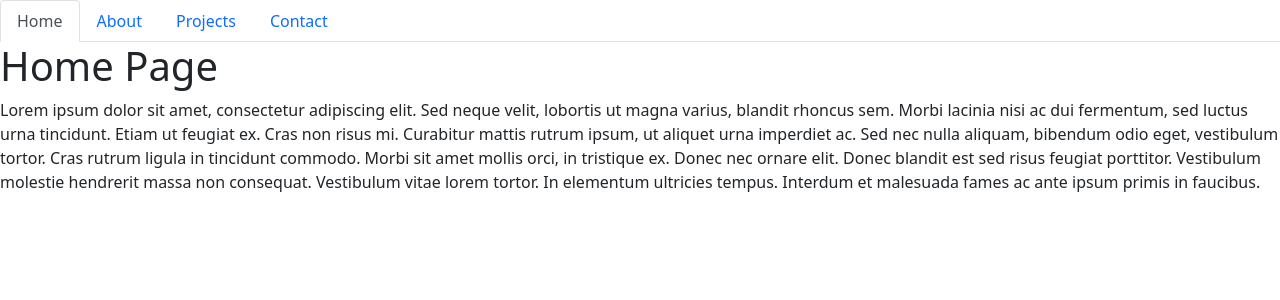
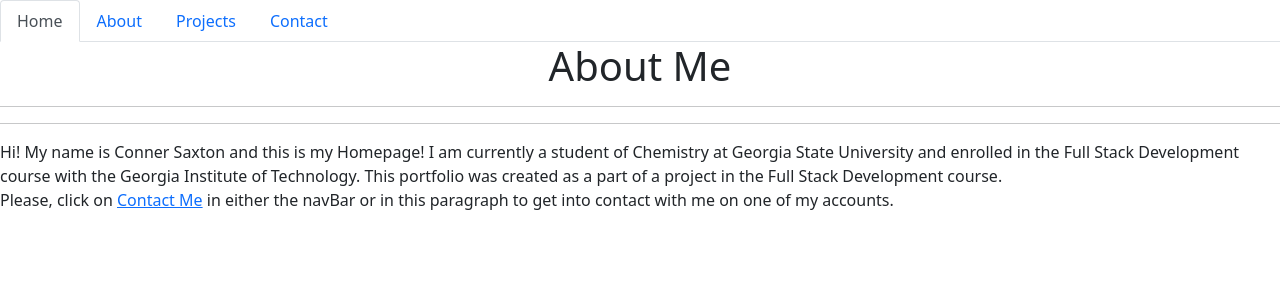
Before and after one commit to rstadev/react-port, a React (Create React App) app: page / in a window 1280 px wide. Shown: the top 300 px of the page. Built offline with nearby package versions, Linux system fonts and the light colour scheme.

Commit message:
added code from my portfolio and got it rendered on the home page

```diff
--- a/src/components/pages/Homepage/Home.js
+++ b/src/components/pages/Homepage/Home.js
@@ -1,22 +1,23 @@
 import React from "react";
+import "./style.css";
 
 function Home() {
 
 
   return (
-    <div>
-      <h1>Home Page</h1>
-      <p>
-        Lorem ipsum dolor sit amet, consectetur adipiscing elit. Sed neque velit, lobortis ut magna
-        varius, blandit rhoncus sem. Morbi lacinia nisi ac dui fermentum, sed luctus urna tincidunt.
-        Etiam ut feugiat ex. Cras non risus mi. Curabitur mattis rutrum ipsum, ut aliquet urna
-        imperdiet ac. Sed nec nulla aliquam, bibendum odio eget, vestibulum tortor. Cras rutrum
-        ligula in tincidunt commodo. Morbi sit amet mollis orci, in tristique ex. Donec nec ornare
-        elit. Donec blandit est sed risus feugiat porttitor. Vestibulum molestie hendrerit massa non
-        consequat. Vestibulum vitae lorem tortor. In elementum ultricies tempus. Interdum et
-        malesuada fames ac ante ipsum primis in faucibus.
-      </p>
-    </div>
+    // <div>
+    //   <h1>Home Page</h1>
+    //   <p>
+    //     Lorem ipsum dolor sit amet, consectetur adipiscing elit. Sed neque velit, lobortis ut magna
+    //     varius, blandit rhoncus sem. Morbi lacinia nisi ac dui fermentum, sed luctus urna tincidunt.
+    //     Etiam ut feugiat ex. Cras non risus mi. Curabitur mattis rutrum ipsum, ut aliquet urna
+    //     imperdiet ac. Sed nec nulla aliquam, bibendum odio eget, vestibulum tortor. Cras rutrum
+    //     ligula in tincidunt commodo. Morbi sit amet mollis orci, in tristique ex. Donec nec ornare
+    //     elit. Donec blandit est sed risus feugiat porttitor. Vestibulum molestie hendrerit massa non
+    //     consequat. Vestibulum vitae lorem tortor. In elementum ultricies tempus. Interdum et
+    //     malesuada fames ac ante ipsum primis in faucibus.
+    //   </p>
+    // </div>
 //     <head>
 //     <meta charset="UTF-8">
 //     <meta name="viewport" content="width=device-width, initial-scale=1.0">
@@ -44,44 +45,25 @@ function Home() {
 //             </div>
 //         </div>
 //     </nav>
-//     <section class="d-flex justify-content-center">
-//         <div id="homeSection">
-//             <div class = "text-center">
-//             <h1>About Me</h1>
-//             <hr/>
-//         </div>
-//             <img id="bio-image" class="rounded mx-auto d-block" src="./assets/misc/File_000.jpeg" alt="bio-picture">
-//             <hr />
-//             <p class="floatedtext"> Hi! My name is Conner Saxton and this is my Homepage! I am currently a student of
-//                 Chemistry at Georgia State University and enrolled in the Full Stack Development course with the Georgia
-//                 Institute of Technology. This portfolio was created as a part of a project in the Full Stack Development
-//                 course. <br><br />Please, click on <a class="dark underline" href="contact.html">Contact Me</a> in
-//                 either the navBar or in this paragraph to get into contact with me on one of my accounts.
-//         </div>
-
-//         <!-- Future code. Would like to retool the navbar so that Contact Me is a div under my bio in the home page, and another feature is put into the navbar. -->
-//         <!----------------------------------------------------------------------------->
-//         <!-- <div id='contactMe'>
-
-//         </div>
-//         </p>
-//         </div> -->
-//         <!----------------------------------------------------------------------------->
-//     </section>
+<div id="homeSection">
+  <div class = "text-center">
+    <h1>About Me</h1>
+    <hr/>
+  </div>
+  {/* <img id="bio-image" class="rounded mx-auto d-block" src="./assets/misc/File_000.jpeg" alt="bio-picture"> */}
+    <hr/>
+  <p class="floatedtext"> Hi! My name is Conner Saxton and this is my Homepage! I am currently a student of
+    Chemistry at Georgia State University and enrolled in the Full Stack Development course with the Georgia
+    Institute of Technology. This portfolio was created as a part of a project in the Full Stack Development
+    course. <br></br>Please, click on <a class="dark underline" href="contact.html">Contact Me</a> in
+    either the navBar or in this paragraph to get into contact with me on one of my accounts.
+  </p>
+</div>
 
 
 
-
-//     <script src="https://cdn.jsdelivr.net/npm/bootstrap@5.0.0-beta1/dist/js/bootstrap.bundle.min.js"
-//         integrity="sha384-ygbV9kiqUc6oa4msXn9868pTtWMgiQaeYH7/t7LECLbyPA2x65Kgf80OJFdroafW"
-//         crossorigin="anonymous"></script>
-//     <script src="https://code.jquery.com/jquery-3.5.1.js"
-//         integrity="sha256-QWo7LDvxbWT2tbbQ97B53yJnYU3WhH/C8ycbRAkjPDc=" crossorigin="anonymous"></script>
-//     <script src='./assets/script.js'></script>
-
-// </body>
   );
-}
+};
 
 
 
--- /dev/null
+++ b/src/components/pages/Homepage/style.css
@@ -0,0 +1,93 @@
+/* body {
+  background-image: url("./misc/garden.jpg");
+  background-color: #cccccc;
+  display: flex; flex-direction: column;
+  background-attachment: fixed;
+ }
+
+.container {
+      display: flex;
+      justify-content: center;
+      flex-wrap: wrap;
+      width: 70%;
+      background: #eee;
+      margin: 10px auto;
+      position: relative;
+      text-align:center;
+}
+#email {
+  color: blue
+}
+#homeSection {
+  background-color: rgb(194, 231, 255)
+  ;
+  float: clear;
+  width: 50%;
+  height: 50%;
+}
+.contactDivs {
+  padding: 10px 10px;
+}
+.underline {
+  text-decoration: underline;
+}
+.dark {
+  color: black
+
+}
+
+hr {
+  display: block;
+  height: 1px;
+  border: 0;
+  border-top: 1px solid black;
+  margin: 1em 0;
+  padding: 0;
+}
+
+.removeUnderline {
+  text-decoration: none;
+}
+.section {
+  display: block;
+  margin: 0;
+  background:  rgb(194, 231, 255);
+  position: relative;
+  overflow: scroll;
+}
+#contactSection {
+  margin: 0;
+  background:  rgb(194, 231, 255);
+  position: absolute;
+  top: 50%;
+  left: 50%;
+  margin-right: -50%;
+  transform: translate(-50%, -50%)
+}
+.floatedtext {
+      float:left;
+      margin: 10px;
+}
+
+#bio-image {
+      margin: 10px;
+      width: 30%;
+      height: 30%;
+
+
+}
+.shrink {
+      width: 60%;
+      height: 60%;
+}
+.shrink1{
+  width: 60%;
+  height: 80%;
+}
+
+
+.btn-primary {
+      padding: 5px 10px;
+
+}
+ */
```
